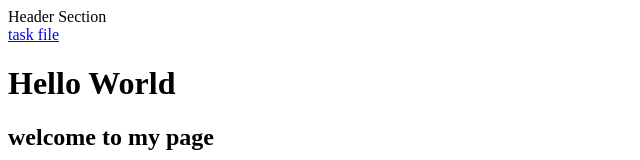
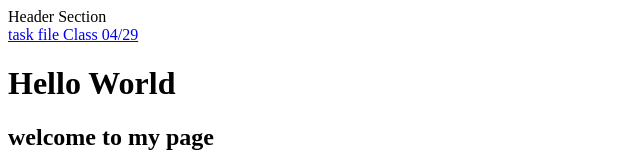
Before and after one commit to jeaneeka06/Git_Practice, a plain HTML site: page index.html in a window 1280 px wide. Shown: the top 160 px of the page, without its empty margins (0-640 px from the left). Drawn offline with Linux system fonts and the light colour scheme.

Commit message:
added class 04/29

```diff
--- a/index.html
+++ b/index.html
@@ -9,7 +9,7 @@
 
 <body>
     <header>Header Section</header>
-    <nav> <a href="index1.html"> task file </a> </nav>
+    <nav> <a href="index1.html"> task file </a> <a href="index3.html"> Class 04/29 </a> </nav>
     <h1>Hello World</h1>
     <h2>welcome to my page</h2>
     <h3>welcome to my page</h3>
```
